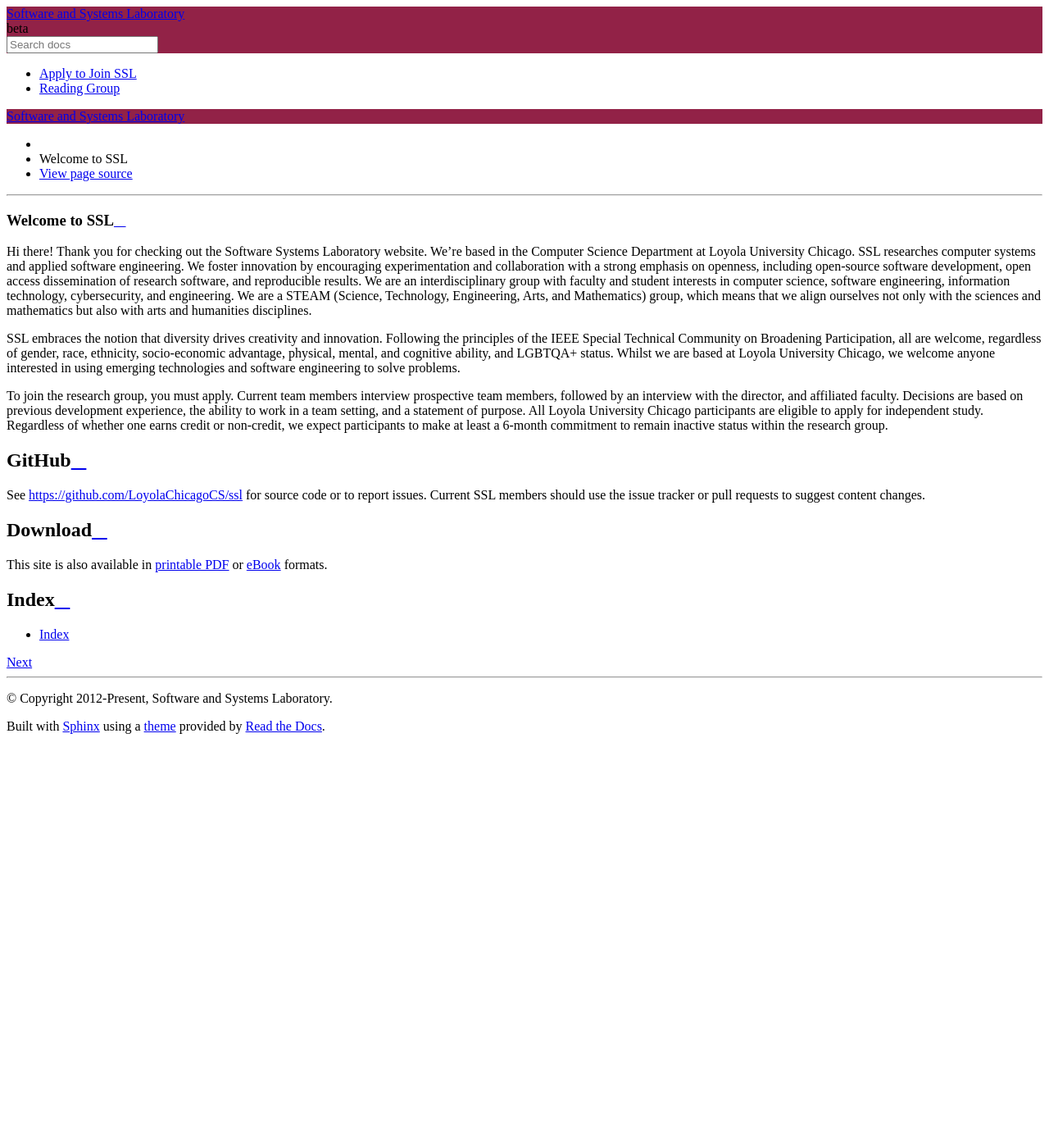
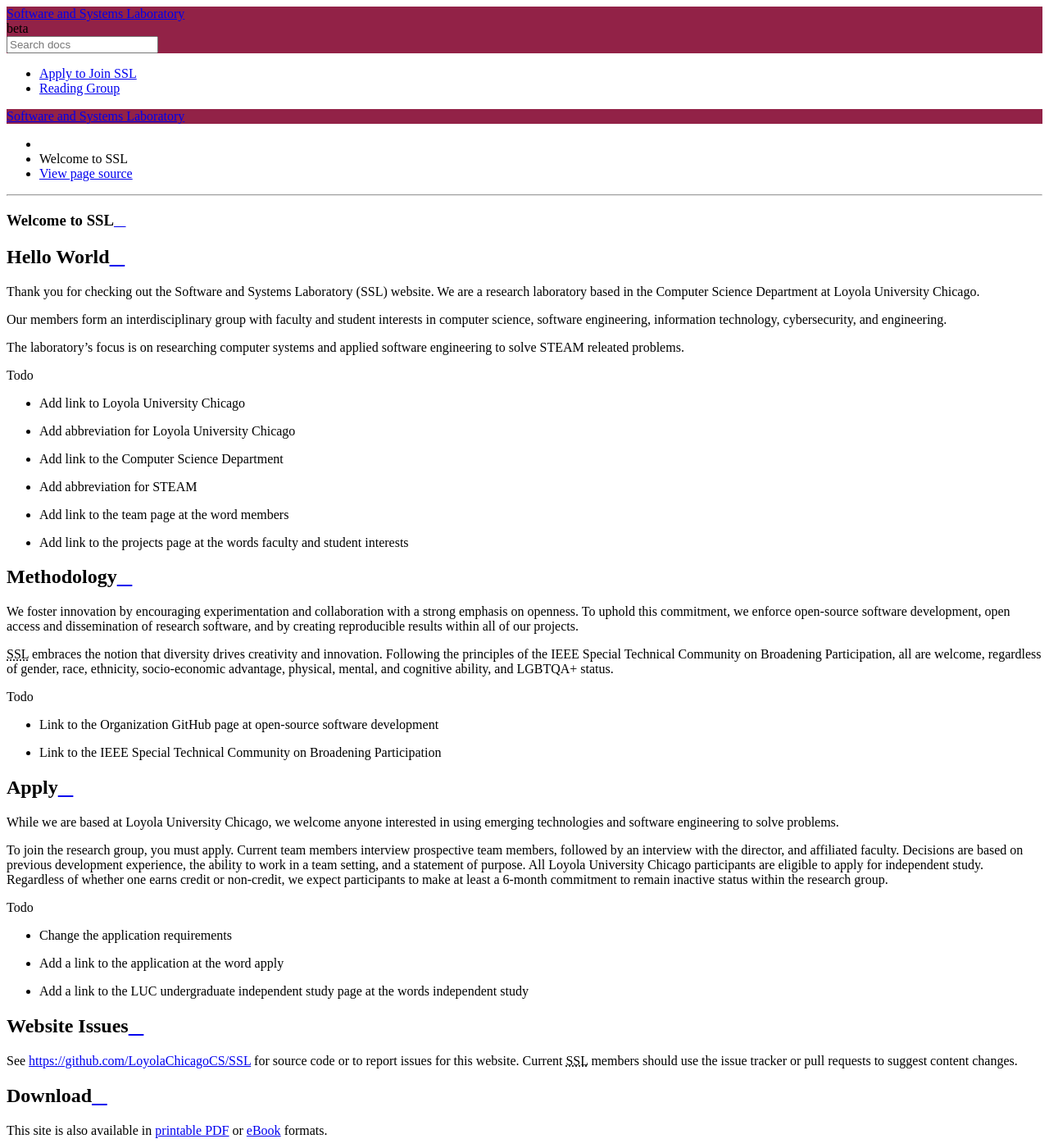
Before and after one commit to LoyolaChicagoCS/ssl, a Sphinx documentation site: the page built from source/index.rst, in a window 1280 px wide and 1400 px high. Shown: the whole window at 82% size. Built offline with Sphinx 7.4.7 and the Read the Docs theme 2.0.0, drawn with Linux system fonts in a browser that asks for light colours; pages that are not in the unit, such as notebooks, are missing from menus.

Commit message:
Restructure the home page to make it more readable Add a list of issues that need to be resolved

```diff
--- a/source/index.rst
+++ b/source/index.rst
@@ -1,11 +1,51 @@
 Welcome to SSL
-================
+==============
 
-Hi there! Thank you for checking out the Software Systems Laboratory website. We’re based in the Computer Science Department at Loyola University Chicago. SSL researches computer systems and applied software engineering. We foster innovation by encouraging experimentation and collaboration with a strong emphasis on openness, including open-source software development, open access dissemination of research software, and reproducible results. We are an interdisciplinary group with faculty and student interests in computer science, software engineering, information technology, cybersecurity, and engineering. We are a STEAM (Science, Technology, Engineering, Arts, and Mathematics) group, which means that we align ourselves not only with the sciences and mathematics but also with arts and humanities disciplines.
+Hello World
+-----------
+Thank you for checking out the Software and Systems Laboratory (SSL) website. We are a research laboratory based in the Computer Science Department at Loyola University Chicago.
 
-SSL embraces the notion that diversity drives creativity and innovation. Following the principles of the IEEE Special Technical Community on Broadening Participation, all are welcome, regardless of gender, race, ethnicity, socio-economic advantage, physical, mental, and cognitive ability, and LGBTQA+ status. Whilst we are based at Loyola University Chicago, we welcome anyone interested in using emerging technologies and software engineering to solve problems.
+Our members form an interdisciplinary group with faculty and student interests in computer science, software engineering, information technology, cybersecurity, and engineering.
+
+The laboratory's focus is on researching computer systems and applied software engineering to solve STEAM releated problems.
+
+.. todo::
+    * Add link to Loyola University Chicago
+    * Add abbreviation for Loyola University Chicago
+    * Add link to the Computer Science Department
+    * Add abbreviation for STEAM
+    * Add link to the team page at the word members
+    * Add link to the projects page at the words faculty and student interests
+
+Methodology
+-----------
+We foster innovation by encouraging experimentation and collaboration with a strong emphasis on openness. To uphold this commitment, we enforce open-source software development, open access and dissemination of research software, and by creating reproducible results within all of our projects.
+
+|SSL| embraces the notion that diversity drives creativity and innovation. Following the principles of the IEEE Special Technical Community on Broadening Participation, all are welcome, regardless of gender, race, ethnicity, socio-economic advantage, physical, mental, and cognitive ability, and LGBTQA+ status.
+
+.. todo::
+    * Link to the Organization GitHub page at open-source software development
+    * Link to the IEEE Special Technical Community on Broadening Participation
+
+Apply
+-----
+While we are based at Loyola University Chicago, we welcome anyone interested in using emerging technologies and software engineering to solve problems.
 
 To join the research group, you must apply. Current team members interview prospective team members, followed by an interview with the director, and affiliated faculty. Decisions are based on previous development experience, the ability to work in a team setting, and a statement of purpose. All Loyola University Chicago participants are eligible to apply for independent study. Regardless of whether one earns credit or non-credit, we expect participants to make at least a 6-month commitment to remain inactive status within the research group.
+
+.. todo::
+    * Change the application requirements
+    * Add a link to the application at the word apply
+    * Add a link to the LUC undergraduate independent study page at the words independent study
+
+Website Issues
+--------------
+See https://github.com/LoyolaChicagoCS/SSL for source code or to report issues for this website. Current |SSL| members should use the issue tracker or pull requests to suggest content changes.
+
+Download
+----------
+
+This site is also available in |pdf-version| or |epub-version| formats.
 
 .. toctree::
    :maxdepth: 2
@@ -17,18 +57,4 @@ To join the research group, you must apply. Current team members interview prosp
    team
 
 
-GitHub
---------
-
-See https://github.com/LoyolaChicagoCS/ssl for source code or to report issues. Current SSL members should use the issue tracker or pull requests to suggest content changes.
-
-
-Download
-----------
-
-This site is also available in |pdf-version| or |epub-version| formats.
-
-Index
--------
-
-* :ref:`genindex`
+.. |SSL| replace:: :abbr:`SSL (Software Systems Laboratory)`
```
